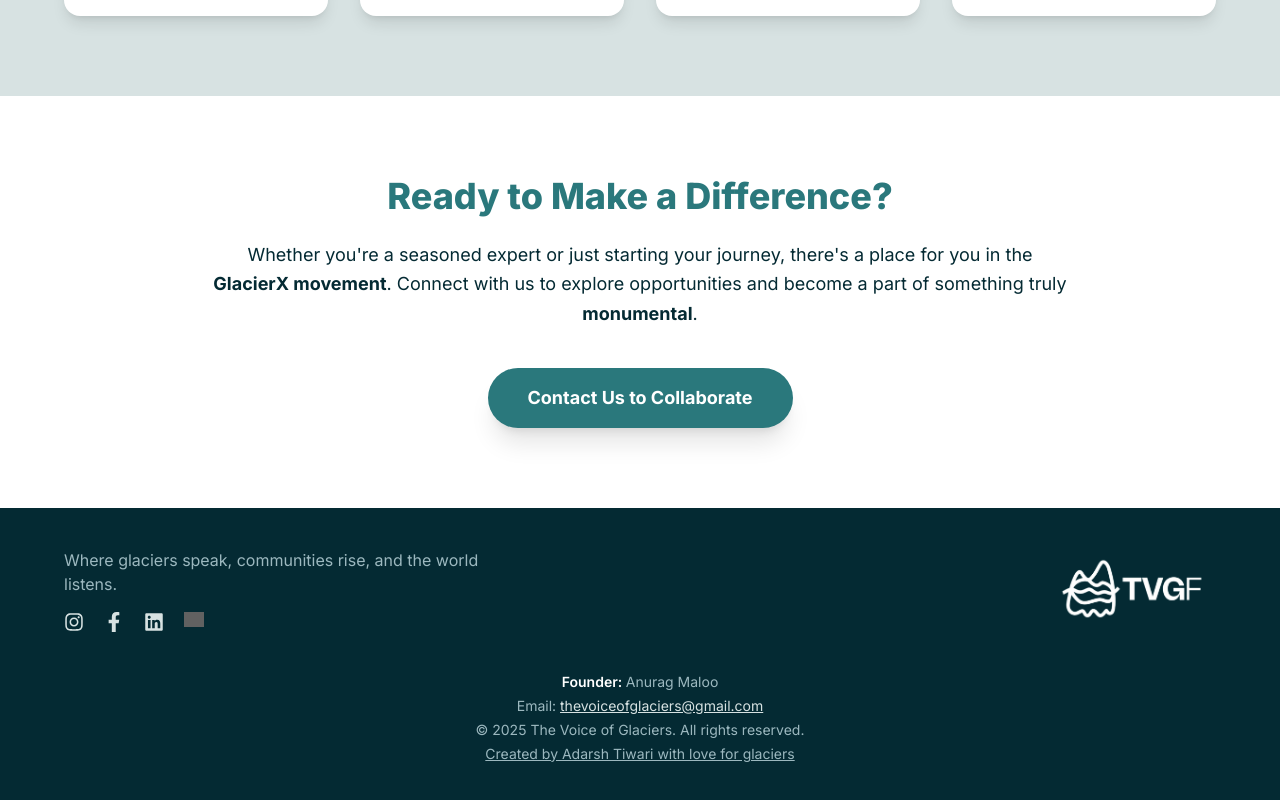
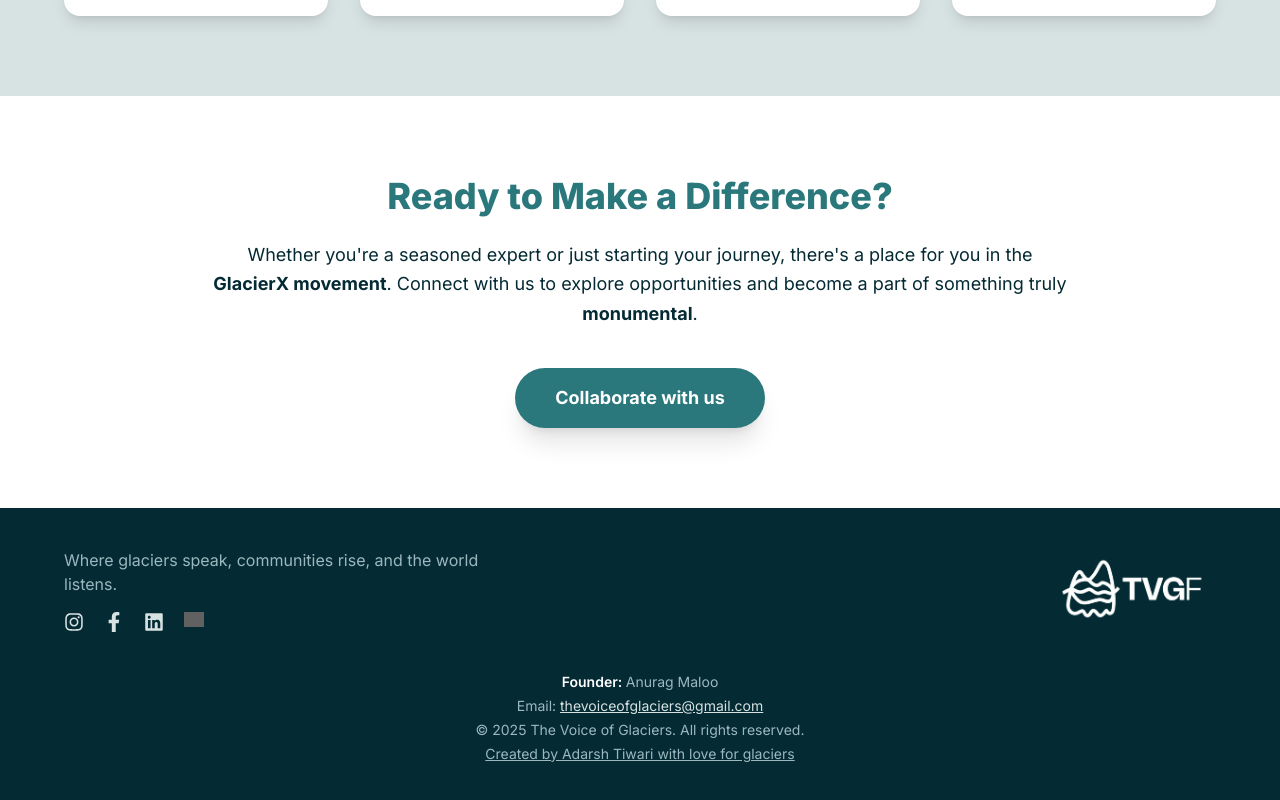
Before and after one commit to Adarsh108-tech/the-voice-of-glacier, a Next.js app: page /collaborate in a window 1280 px wide. Shown: the part 976-1776 px from the top of the page. Built offline with nearby package versions, Linux system fonts and the light colour scheme; grey boxes are pictures that could not be loaded.

Commit message:
here is the message

```diff
--- a/src/app/collaborate/page.js
+++ b/src/app/collaborate/page.js
@@ -151,7 +151,7 @@ export default function CollaboratePage() {
                 )
               }
             >
-              Contact Us to Collaborate
+              Collaborate with us
             </motion.button>
           </div>
         </section>
--- a/src/app/media/page.js
+++ b/src/app/media/page.js
@@ -40,7 +40,7 @@ export default function MediaPage() {
       <Navbar />
 
       {/* Hero Section */}
-      <section className="relative h-screen w-full overflow-hidden">
+      <section className="relative h-[50vh] w-full overflow-hidden">
         <video
           autoPlay
           loop
@@ -51,7 +51,7 @@ export default function MediaPage() {
         />
         <div className="absolute inset-0 bg-glacier-dark bg-opacity-60 flex flex-col items-center justify-center text-white text-center p-6">
           <h1 className="text-4xl sm:text-5xl font-nohemi mb-6">
-            Updates about Glacier
+            Save glaciers, save our future.
           </h1>
         </div>
       </section>
@@ -61,9 +61,6 @@ export default function MediaPage() {
         ref={contentRef}
         className="py-20 px-6 md:px-20 bg-glacier-light"
       >
-        <h2 className="text-3xl sm:text-4xl font-nohemi mb-10 text-glacier-primary text-center">
-          Our Content
-        </h2>
 
         {blogs.length === 0 ? (
           <p className="text-center text-gray-500">No blogs available yet.</p>
```
